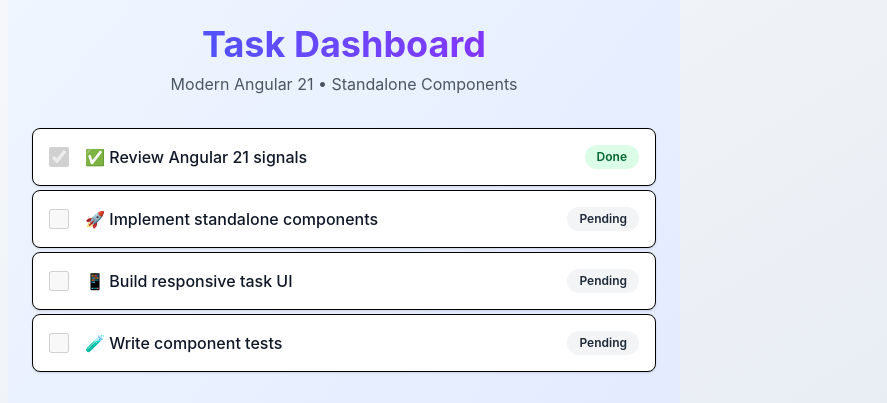
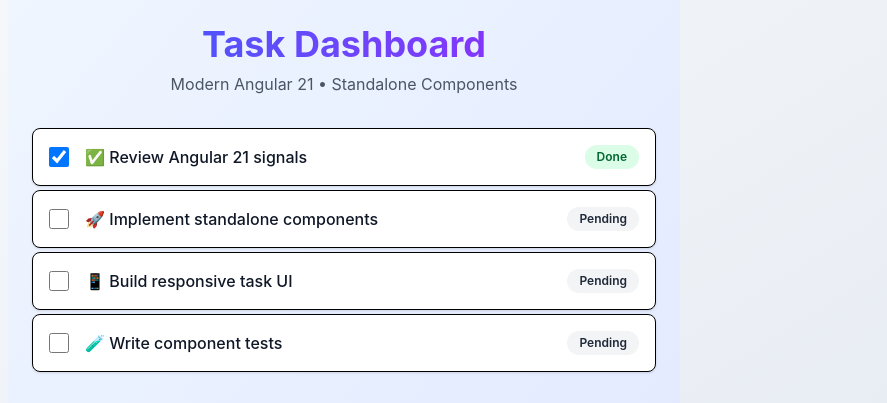
Before and after one commit to neutral-00/practice-angular, an Angular app: page / in a window 1280 px wide. Shown: the top 403 px of the page, without its empty margins (296-1183 px from the left). Built offline with nearby package versions, Linux system fonts and the light colour scheme.

Commit message:
TaskItem updated to handle toggling it's completion state on click

```diff
--- a/src/app/components/task-item/task-item.component.ts
+++ b/src/app/components/task-item/task-item.component.ts
@@ -1,5 +1,5 @@
-import { Component, input } from '@angular/core';
 import { CommonModule } from '@angular/common';
+import { Component, input, output } from '@angular/core';
 import { Task } from '../../models/Task';
 
 @Component({
@@ -9,8 +9,18 @@ import { Task } from '../../models/Task';
     <div
       class="flex items-center p-4 mb-1 border rounded-lg bg-white shadow-sm hover:shadow-md hover:bg-cyan-50 transition-all"
     >
-      <input type="checkbox" [checked]="task().completed" class="w-5 h-5 rounded mr-4" disabled />
-      <span class="flex-1 text-gray-900 font-medium line-clamp-1">
+      <input
+        type="checkbox"
+        [checked]="task().completed"
+        (click)="toggleTask()"
+        class="w-5 h-5 rounded mr-4 cursor-pointer"
+      />
+      <span
+        #titleRef
+        class="flex-1 text-gray-900 font-medium line-clamp-1 cursor-pointer"
+        (click)="toggleTask()"
+        [attr.title]="task().title.length > 40 ? task().title : null"
+      >
         {{ task().title }}
       </span>
       <span
@@ -32,4 +42,12 @@ import { Task } from '../../models/Task';
 })
 export class TaskItem {
   task = input.required<Task>();
+
+  // ✅ Output: Child → Parent communication
+  taskToggled = output<Task>();
+
+  toggleTask() {
+    const toggledTask = { ...this.task(), completed: !this.task().completed };
+    this.taskToggled.emit(toggledTask);
+  }
 }
```
